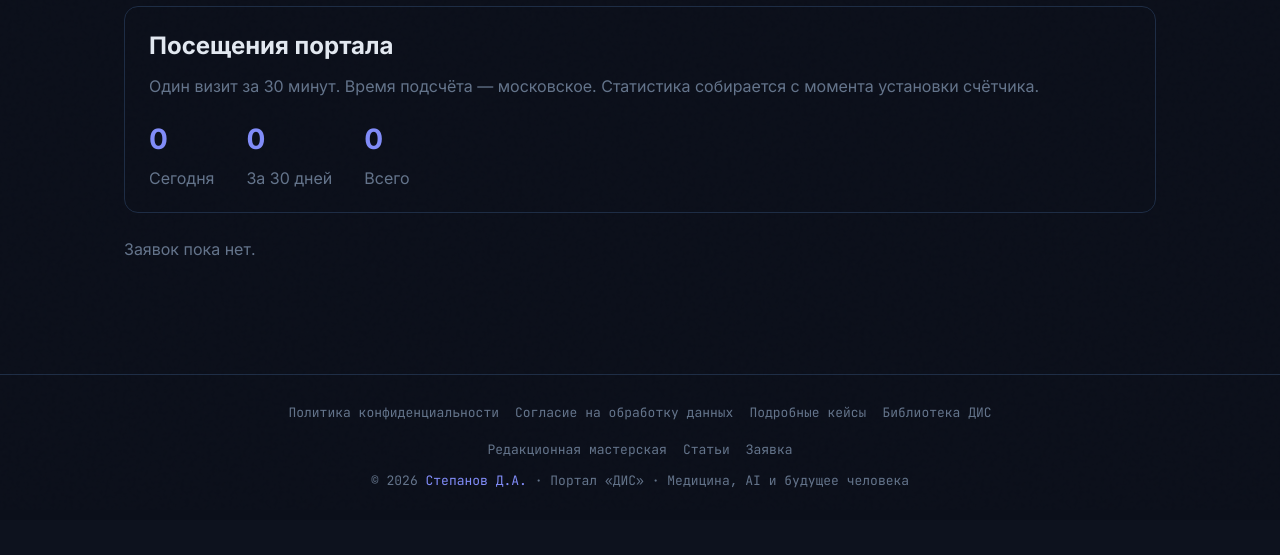
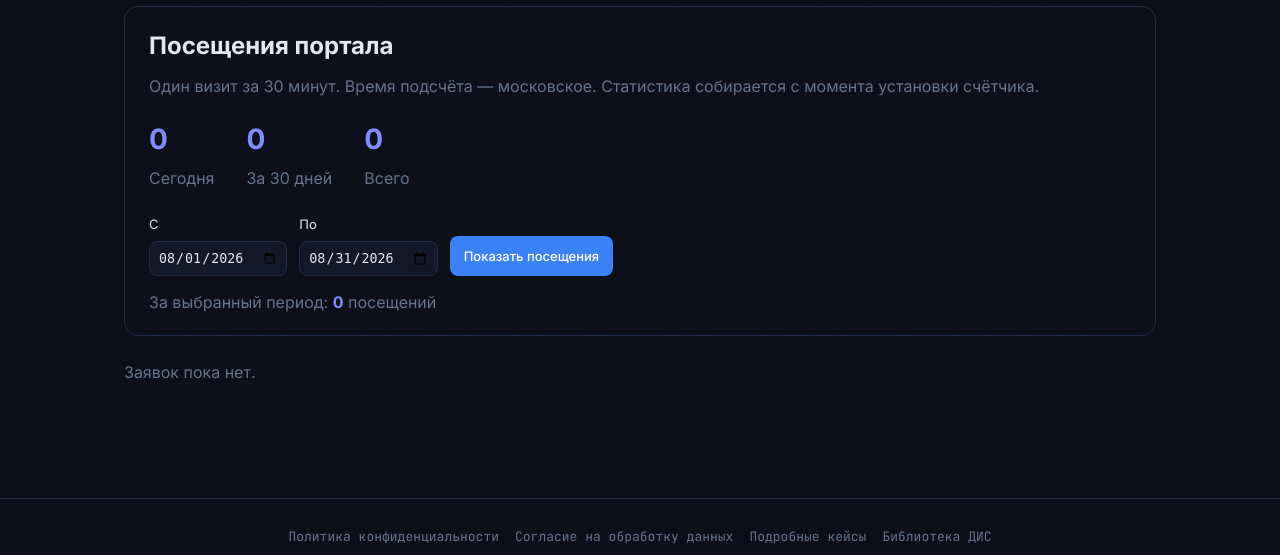
Before and after one commit to dimitry8st-prog/st8dom-site, a Flask app: page /admin/ in a window 1280 px wide. Shown: the part 290-845 px from the top of the page. Before the commit the page ends 778 px from the top, so only its background shows below. Run offline with Flask 3, Linux system fonts and the light colour scheme; a user stored in the database is signed in; data that the repository does not hold is empty.

Commit message:
Добавить выбор периода в статистике посещений (#28)

```diff
--- a/app.py
+++ b/app.py
@@ -13,7 +13,7 @@ import logging
 import os
 import smtplib
 import secrets
-from datetime import datetime, timedelta, timezone
+from datetime import date, datetime, timedelta, timezone
 from email.message import EmailMessage
 from logging.handlers import RotatingFileHandler
 from pathlib import Path
@@ -812,6 +812,24 @@ def create_app() -> Flask:
     @login_required
     def admin_inquiries():
         status = request.args.get("status", "all")
+        today = datetime.now(MOSCOW).date()
+        start_raw = request.args.get("visits_from", today.replace(day=1).isoformat())
+        end_raw = request.args.get("visits_to", today.isoformat())
+        range_error = None
+        visits_in_range = None
+        try:
+            start_day = date.fromisoformat(start_raw)
+            end_day = date.fromisoformat(end_raw)
+            if start_day > end_day or (end_day - start_day).days > 366:
+                raise ValueError("Неверный период")
+            start_utc = datetime.combine(start_day, datetime.min.time(), MOSCOW).astimezone(timezone.utc).replace(tzinfo=None)
+            end_utc = datetime.combine(end_day + timedelta(days=1), datetime.min.time(), MOSCOW).astimezone(timezone.utc).replace(tzinfo=None)
+            visits_in_range = PortalVisit.query.filter(
+                PortalVisit.started_at >= start_utc,
+                PortalVisit.started_at < end_utc,
+            ).count()
+        except (ValueError, OverflowError):
+            range_error = "Выберите даты по порядку; период не длиннее одного года."
         query = Inquiry.query.order_by(Inquiry.created_at.desc())
         if status == "unread":
             query = query.filter_by(is_read=False)
@@ -824,6 +842,10 @@ def create_app() -> Flask:
             inquiries=inquiries,
             status=status,
             unread_count=unread_count,
+            visits_from=start_raw,
+            visits_to=end_raw,
+            visits_in_range=visits_in_range,
+            range_error=range_error,
             page_id="admin",
         )
 
--- a/static/css/style.css
+++ b/static/css/style.css
@@ -2865,6 +2865,12 @@ footer.foot .visit-counter {
 .visit-dashboard__numbers div { display: grid; gap: 4px; }
 .visit-dashboard__numbers strong { font-size: 28px; color: var(--accent2); }
 .visit-dashboard__numbers span { color: var(--muted); }
+.visit-range { display: flex; align-items: end; gap: 12px; flex-wrap: wrap; margin-top: 22px; }
+.visit-range label { display: grid; gap: 6px; font-size: 13px; }
+.visit-range input { color: var(--text); background: var(--bg2); border: 1px solid var(--border); border-radius: 8px; padding: 8px; }
+.visit-dashboard .visit-range__result, .visit-dashboard .visit-range__error { margin: 14px 0 0; }
+.visit-range__result strong { color: var(--accent2); }
+.visit-range__error { color: var(--orange); }
 
 .foot-links {
   display: flex;
--- a/templates/admin/inquiries.html
+++ b/templates/admin/inquiries.html
@@ -28,6 +28,16 @@
       <div><strong>{{ visit_stats.last_30_days }}</strong><span>За 30 дней</span></div>
       <div><strong>{{ visit_stats.total }}</strong><span>Всего</span></div>
     </div>
+    <form class="visit-range" method="get" action="{{ url_for('admin_inquiries') }}">
+      <label>С <input type="date" name="visits_from" value="{{ visits_from }}" required></label>
+      <label>По <input type="date" name="visits_to" value="{{ visits_to }}" required></label>
+      <button class="btn btn-primary btn-sm" type="submit">Показать посещения</button>
+    </form>
+    {% if range_error %}
+      <p class="visit-range__error" role="alert">{{ range_error }}</p>
+    {% else %}
+      <p class="visit-range__result" role="status">За выбранный период: <strong>{{ visits_in_range }}</strong> посещений</p>
+    {% endif %}
   </section>
 
   {% if not inquiries %}
```
Also changed, not shown: tests/test_visit_counter.py (+5 -0 lines), README.md.
